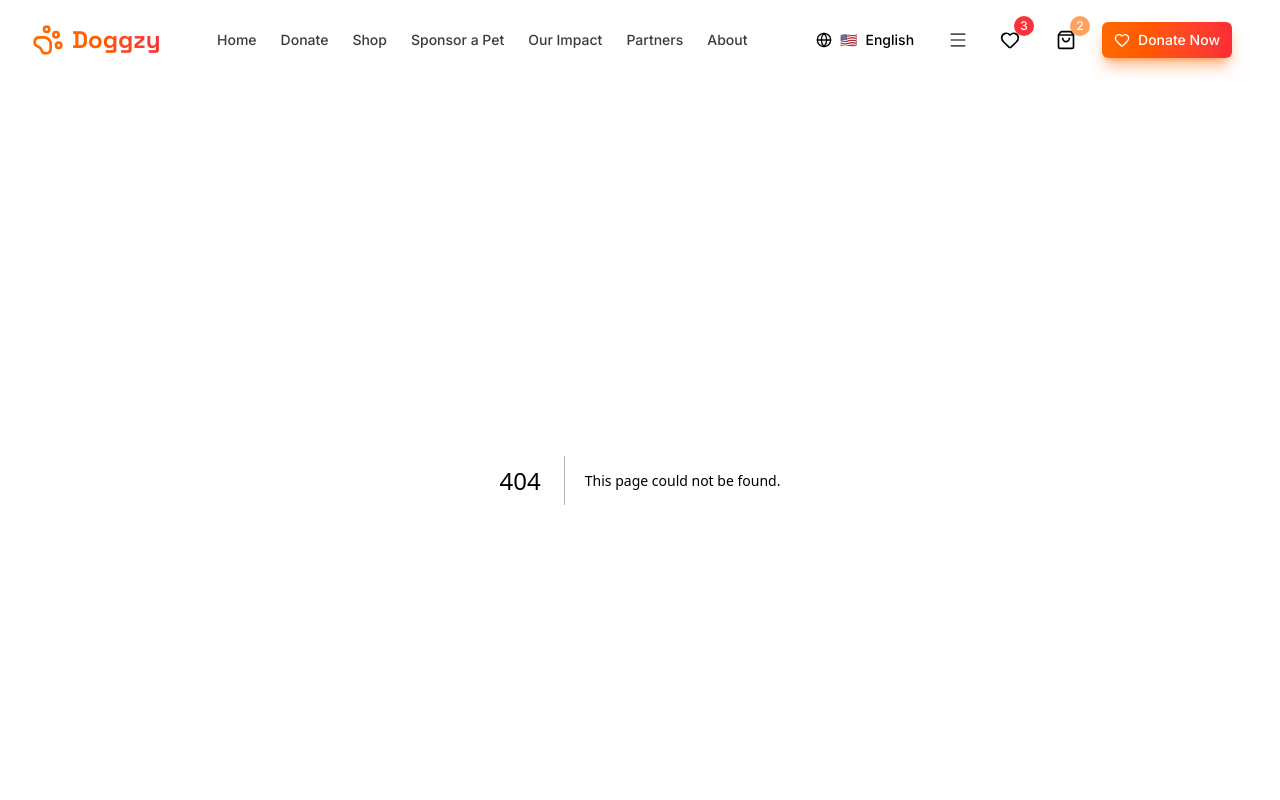
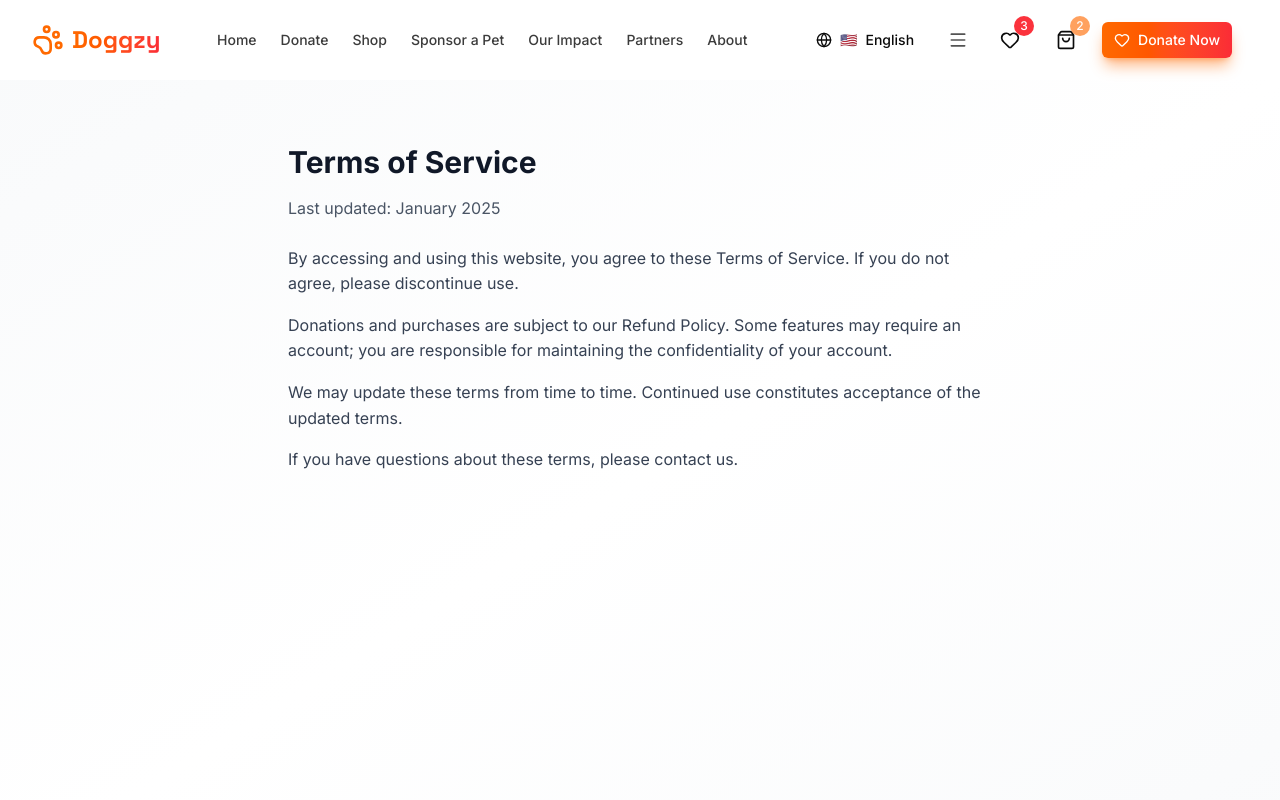
Before and after one commit to stefanbrkkk/doggzy, a Next.js app: page /terms in a window 1280 px wide. Before the commit this address had no page. Shown: the top 800 px of the page. Built offline with nearby package versions, Linux system fonts and the light colour scheme.

Commit message:
legal pages

```diff
--- /dev/null
+++ b/src/app/accessibility/page.tsx
@@ -0,0 +1,22 @@
+'use client'
+
+import React from 'react'
+import { AnimatedPage } from '@/components/animated-page'
+
+export default function AccessibilityPage() {
+  return (
+    <AnimatedPage>
+      <div className="min-h-screen bg-gradient-to-br from-gray-50 via-white to-gray-50 py-16">
+        <div className="container mx-auto px-4 sm:px-6 lg:px-8 max-w-3xl">
+          <h1 className="text-3xl font-bold text-gray-900 mb-4">Accessibility Statement</h1>
+          <p className="text-gray-600 mb-6">Last updated: January 2025</p>
+          <div className="space-y-4 text-gray-700">
+            <p>We are committed to making our website accessible to everyone, including people with disabilities.</p>
+            <p>We follow WCAG 2.1 AA guidelines where feasible and continuously improve our accessibility practices.</p>
+            <p>If you encounter accessibility barriers, please contact us and we will work to address them promptly.</p>
+          </div>
+        </div>
+      </div>
+    </AnimatedPage>
+  )
+}
--- /dev/null
+++ b/src/app/cookies/page.tsx
@@ -0,0 +1,22 @@
+'use client'
+
+import React from 'react'
+import { AnimatedPage } from '@/components/animated-page'
+
+export default function CookiesPage() {
+  return (
+    <AnimatedPage>
+      <div className="min-h-screen bg-gradient-to-br from-gray-50 via-white to-gray-50 py-16">
+        <div className="container mx-auto px-4 sm:px-6 lg:px-8 max-w-3xl">
+          <h1 className="text-3xl font-bold text-gray-900 mb-4">Cookie Policy</h1>
+          <p className="text-gray-600 mb-6">Last updated: January 2025</p>
+          <div className="space-y-4 text-gray-700">
+            <p>We use cookies and similar technologies to improve your experience, analyze usage, and personalize content.</p>
+            <p>You can control cookies through your browser settings. Disabling cookies may limit some site functionality.</p>
+            <p>We use analytics cookies to understand how visitors interact with our site to improve performance.</p>
+          </div>
+        </div>
+      </div>
+    </AnimatedPage>
+  )
+}
--- a/src/app/privacy/page.tsx
+++ b/src/app/privacy/page.tsx
@@ -1,3 +1,4 @@
+'use client'
 import { motion } from 'framer-motion'
 import { Shield, Lock, Eye, Globe, Mail, Phone, FileText } from 'lucide-react'
 import { Card, CardContent } from '@/components/ui/card'
--- /dev/null
+++ b/src/app/refunds/page.tsx
@@ -0,0 +1,22 @@
+'use client'
+
+import React from 'react'
+import { AnimatedPage } from '@/components/animated-page'
+
+export default function RefundsPage() {
+  return (
+    <AnimatedPage>
+      <div className="min-h-screen bg-gradient-to-br from-gray-50 via-white to-gray-50 py-16">
+        <div className="container mx-auto px-4 sm:px-6 lg:px-8 max-w-3xl">
+          <h1 className="text-3xl font-bold text-gray-900 mb-4">Refund Policy</h1>
+          <p className="text-gray-600 mb-6">Last updated: January 2025</p>
+          <div className="space-y-4 text-gray-700">
+            <p>Donations are generally non-refundable. If you believe a donation was made in error, please contact us within 14 days with the transaction details.</p>
+            <p>For shop purchases, items may be returned within 30 days in original condition for a refund or exchange, subject to our shop terms.</p>
+            <p>Refunds will be issued to the original payment method once approved.</p>
+          </div>
+        </div>
+      </div>
+    </AnimatedPage>
+  )
+}
--- /dev/null
+++ b/src/app/terms/page.tsx
@@ -0,0 +1,23 @@
+'use client'
+
+import React from 'react'
+import { AnimatedPage } from '@/components/animated-page'
+
+export default function TermsPage() {
+  return (
+    <AnimatedPage>
+      <div className="min-h-screen bg-gradient-to-br from-gray-50 via-white to-gray-50 py-16">
+        <div className="container mx-auto px-4 sm:px-6 lg:px-8 max-w-3xl">
+          <h1 className="text-3xl font-bold text-gray-900 mb-4">Terms of Service</h1>
+          <p className="text-gray-600 mb-6">Last updated: January 2025</p>
+          <div className="space-y-4 text-gray-700">
+            <p>By accessing and using this website, you agree to these Terms of Service. If you do not agree, please discontinue use.</p>
+            <p>Donations and purchases are subject to our Refund Policy. Some features may require an account; you are responsible for maintaining the confidentiality of your account.</p>
+            <p>We may update these terms from time to time. Continued use constitutes acceptance of the updated terms.</p>
+            <p>If you have questions about these terms, please contact us.</p>
+          </div>
+        </div>
+      </div>
+    </AnimatedPage>
+  )
+}
```
